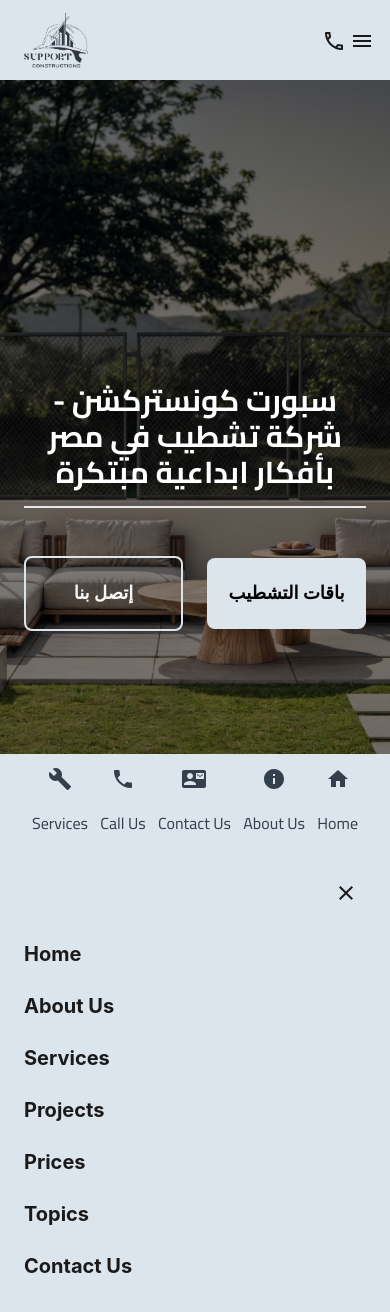
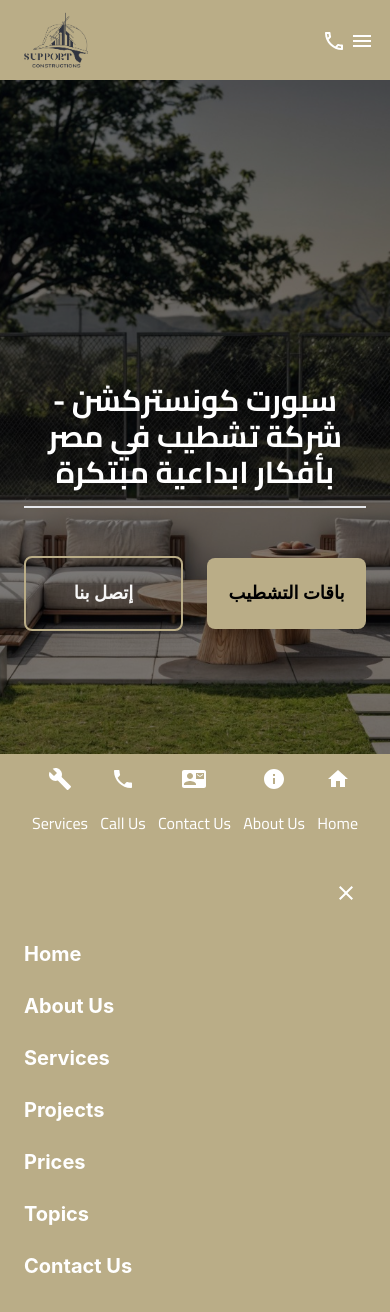
Before and after one commit to M0hamady/support-constructions-site, a React (Create React App) app: page / in a window 390 px wide. Shown: the top 1312 px of the page. Built offline with nearby package versions, Linux system fonts and the light colour scheme.

Commit message:
seconed container cards update colors

```diff
--- a/src/components/Navbar/MobileNav.tsx
+++ b/src/components/Navbar/MobileNav.tsx
@@ -17,13 +17,13 @@ const Nav: React.FC = () => {
   ];
 
   return (
-    <nav className="bg-[#DCE4EC] text-[#333f4b] px-4 fixed bottom-0 w-full md:hidden">
+    <nav className="bg-[#baad87] text-white px-4 fixed bottom-0 w-full md:hidden">
       {/* Mobile Only Layout */}
       <div className="w-full h-[]  justify-between items-center gap-2.5 inline-flex flex-row-reverse px-4">
         {links.map((link, index) => (
           <div key={index} className="flex-col justify-center items-center text-center flex ">
             <div className="text-[30px]">{link.icon}</div>
-            <div className="h-[45px] text-[#333f4b] text-[16px] font-medium font-['Cairo'] leading-[49px]">
+            <div className="h-[45px] text-white text-[16px] font-medium font-['Cairo'] leading-[49px]">
               <Link to={link.to} className="hover:text-[#C0C7C8]">
                 {link.text}
               </Link>
--- a/src/components/Navbar/Navbar.tsx
+++ b/src/components/Navbar/Navbar.tsx
@@ -30,12 +30,12 @@ const MobileNav = ({
   toggleMenu: () => void;
 }) => (
   <div
-    className={`fixed top-0 left-0 w-full h-full bg-[#DCE4EC] text-dark p-6 flex flex-col space-y-6 z-50 transition-all duration-500 ease-in-out ${
+    className={`fixed top-0 left-0 w-full h-full bg-[#baad87] text-white p-6 flex flex-col space-y-6 z-50 transition-all duration-500 ease-in-out ${
       isOpen ? "translate-y-0" : "translate-y-full"
     }`}
   >
     <button
-      className="self-end text-dark text-2xl p-2"
+      className="self-end text-white text-2xl p-2"
       onClick={toggleMenu}
       aria-label="Close menu"
     >
@@ -100,7 +100,7 @@ const NavLink = ({
   to: string;
   children: React.ReactNode;
 }) => (
-  <Link to={to} className="relative text-dark hover:text-[#9E9195] group">
+  <Link to={to} className="relative text-white hover:text-[#9E9195] group">
     {children}
     <div className="absolute bottom-0 left-0 w-full h-[2px] bg-[#9E9195] scale-x-0 group-hover:scale-x-100 transform origin-right transition-all duration-300"></div>
   </Link>
@@ -114,7 +114,7 @@ const Navbar: React.FC = () => {
   };
 
   return (
-    <nav className="bg-[#DCE4EC] text-dark px-4">
+    <nav className="bg-[#baad87] text-white px-4">
       <div className="container mx-auto flex justify-between items-center">
         {/* Logo Section */}
         <div className="">
--- a/src/components/common/Button.tsx
+++ b/src/components/common/Button.tsx
@@ -10,8 +10,8 @@ const Button: React.FC<ButtonProps> = ({ link, name, variant = 'fill' }) => {
   const baseStyle = "w-full sm:w-auto h-fit px-4 py-2 flex justify-center items-center rounded-lg text-center text-black font-bold font-['Tajawal'] leading-[55px] text-lg sm:text-xl transition duration-300";
 
   // Conditional styles based on 'variant'
-  const fillStyle = "bg-[#DCE4EC] hover:bg-[#9e9e4e]"; // Background color with hover effect
-  const borderStyle = "border-2 border-[#DCE4EC] text-light hover:bg-[#DCE4EC]/10"; // Border with no fill
+  const fillStyle = "bg-[#baad87] hover:bg-[#9e9e4e]"; // Background color with hover effect
+  const borderStyle = "border-2 border-[#baad87] text-light hover:bg-[#baad87]/10"; // Border with no fill
 
   const buttonStyle = variant === 'fill' ? `${baseStyle} ${fillStyle}` : `${baseStyle} ${borderStyle}`;
 
```
